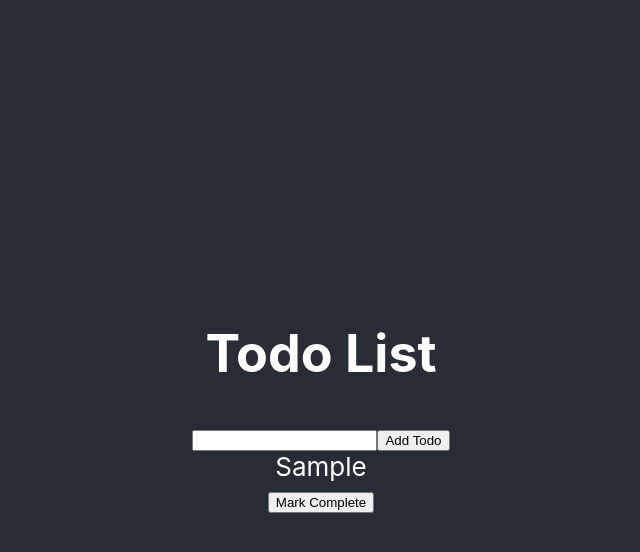
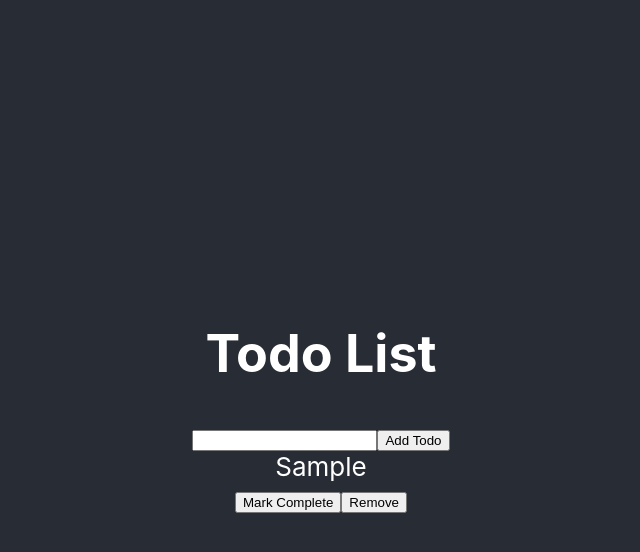
Before and after one commit to bauer-hillary-c/basic-ts-react-app, a React (Create React App) app: page / in a window 1280 px wide. Both pictures are taken after typing "Sample" into the empty fields and a click on the button "Add Todo". Shown: the top 552 px of the page, without its empty margins (319-959 px from the left). Built offline with nearby package versions, Linux system fonts and the light colour scheme.

Commit message:
Adds the ability to remove a todo

```diff
--- a/src/components/ToDoList.tsx
+++ b/src/components/ToDoList.tsx
@@ -28,6 +28,12 @@ const ToDoList: React.SFC<{}> = () => {
     setTodos(newToDos)
   }
 
+  const removeTodo = (index: number) => {
+    const newToDos: ToDoInterface[] = [...todos]
+    newToDos.splice(index, 1)
+    setTodos(newToDos)
+  }
+
   return (
     <Fragment>
       <h1>Todo List</h1>
@@ -49,6 +55,9 @@ const ToDoList: React.SFC<{}> = () => {
             <button type="button" onClick={() => completeTodo(index)}>
               {todo.complete ? 'Mark Incomplete' : 'Mark Complete'}
             </button>
+            <button type="button" onClick={() => removeTodo(index)}>
+              Remove
+            </button>
           </Fragment>
         ))}
       </section>
```
